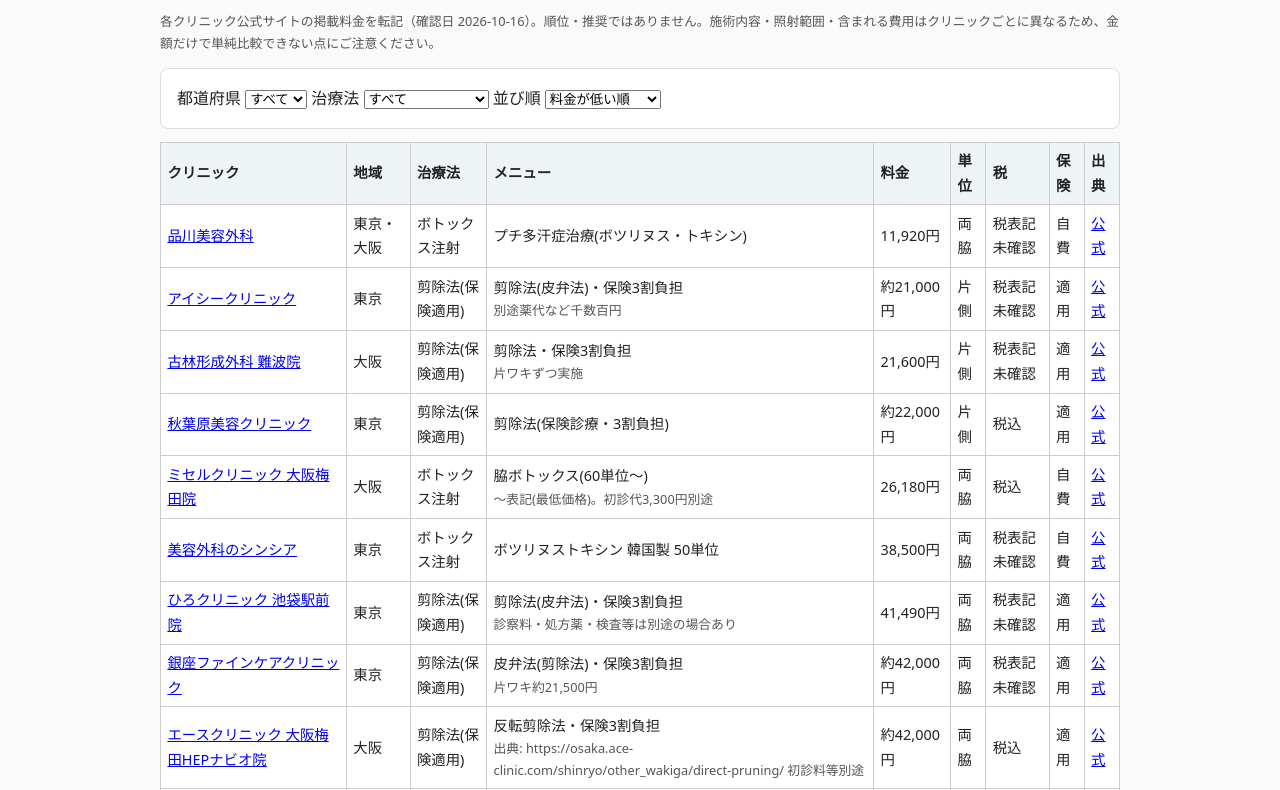
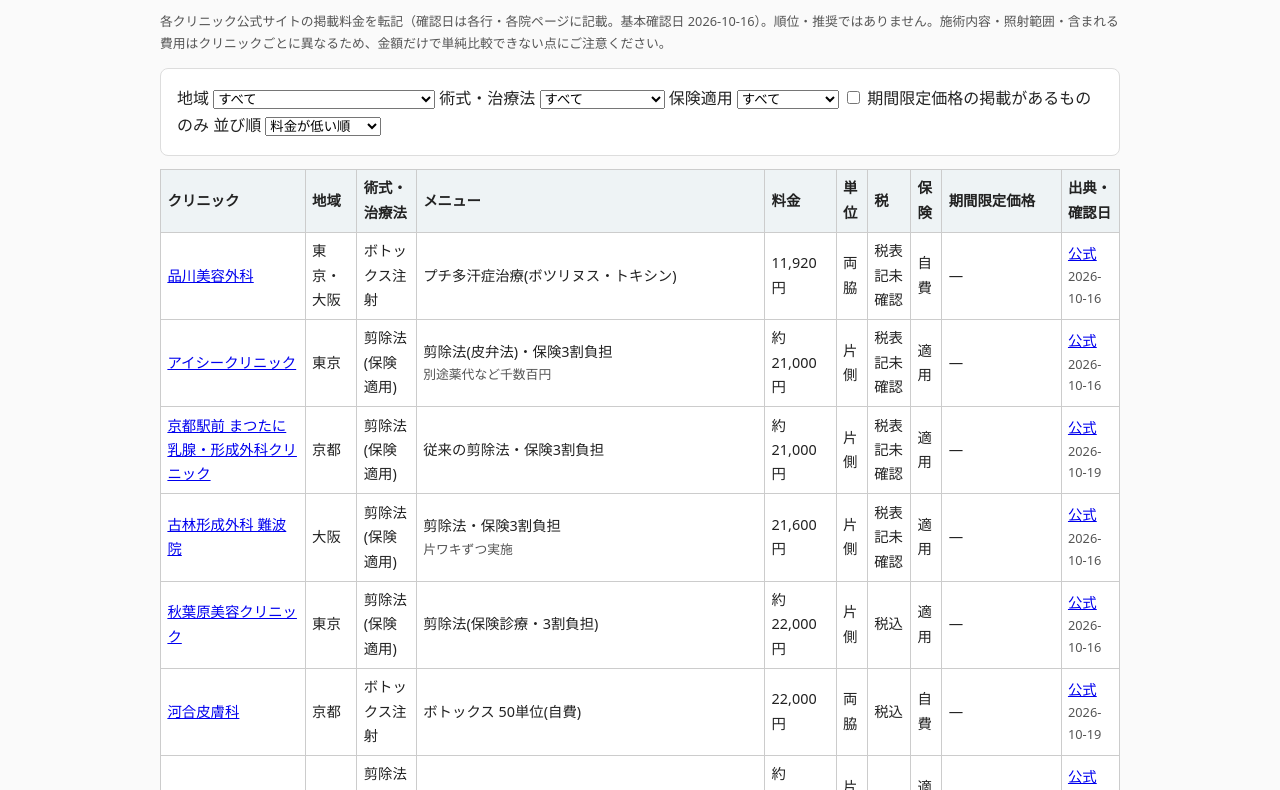
Before and after one commit to Umeboshi-bit/wakiga-cost, an Astro site: page /wakiga-cost/clinics in a window 1280 px wide. Shown: the part 186-976 px from the top of the page. Built offline with nearby package versions, Linux system fonts and the light colour scheme; Astro itself is replaced by a stand-in of ours.

Commit message:
Add senjo post-op schedule page; Kansai clinics, insurance/method/campaign filters

```diff
--- a/src/data/clinics.json
+++ b/src/data/clinics.json
@@ -1,6 +1,6 @@
 {
  "checked_at": "2026-10-16",
- "note": "全価格は各クリニック公式サイトの料金ページ本文を直接取得(2026-10-16)して確認した掲載値。tax_included=null は税込/税抜の明記を確認できなかったもの。保険診療の金額は各院掲載の目安。",
+ "note": "全価格は各クリニック公式サイトの料金ページ本文を直接取得(2026-10-16)して確認した掲載値。tax_included=null は税込/税抜の明記を確認できなかったもの。保険診療の金額は各院掲載の目安。 2026-10-19追加分(関西)は各院の checked_at を参照。期間限定キャンペーン価格は公式ページで期間表示を確認できたもののみ campaign 欄に掲載。",
  "clinics": [
   {
    "id": "tkc110",
@@ -762,6 +762,253 @@
      "note": "片脇約22,000円"
     }
    ]
+  },
+  {
+   "id": "matsutani-kyoto",
+   "name": "京都駅前 まつたに乳腺・形成外科クリニック",
+   "prefectures": [
+    "京都"
+   ],
+   "url": "https://www.kyoto-breast.com/service/keisei/underarms/",
+   "verify": "fetch",
+   "checked_at": "2026-10-19",
+   "prices": [
+    {
+     "t": "senjo_ins",
+     "label": "従来の剪除法・保険3割負担",
+     "price": 21000,
+     "approx": true,
+     "unit": "片側",
+     "insurance": true,
+     "tax_included": null
+    },
+    {
+     "t": "botox",
+     "label": "ボトックス注射(自費)",
+     "price": 44000,
+     "unit": "両脇",
+     "insurance": false,
+     "tax_included": true,
+     "note": "1回あたり"
+    }
+   ]
+  },
+  {
+   "id": "kawai-kyoto",
+   "name": "河合皮膚科",
+   "prefectures": [
+    "京都"
+   ],
+   "branch_note": "京都市下京区",
+   "url": "https://kawai-clinic.net/shinryou/wakiga/",
+   "verify": "fetch",
+   "checked_at": "2026-10-19",
+   "prices": [
+    {
+     "t": "senjo_ins",
+     "label": "反転法・保険3割負担",
+     "price": 23100,
+     "approx": true,
+     "unit": "片側",
+     "insurance": true,
+     "tax_included": true
+    },
+    {
+     "t": "miradry",
+     "label": "ミラドライ 両ワキ",
+     "price": 165000,
+     "unit": "両脇",
+     "insurance": false,
+     "tax_included": true
+    },
+    {
+     "t": "botox",
+     "label": "ボトックス 50単位(自費)",
+     "price": 22000,
+     "unit": "両脇",
+     "insurance": false,
+     "tax_included": true
+    },
+    {
+     "t": "botox",
+     "label": "ボトックス 100単位・保険3割負担",
+     "price": 25300,
+     "approx": true,
+     "unit": "両脇",
+     "insurance": true,
+     "tax_included": true,
+     "note": "保険適用は医師の診断による"
+    }
+   ]
+  },
+  {
+   "id": "kousei-kobe",
+   "name": "神成美容外科",
+   "prefectures": [
+    "兵庫"
+   ],
+   "branch_note": "神戸三宮",
+   "url": "https://viewhot-kousei.com/fee/",
+   "verify": "fetch",
+   "checked_at": "2026-10-19",
+   "prices": [
+    {
+     "t": "miradry",
+     "label": "ミラドライ 両ワキ",
+     "price": 330000,
+     "unit": "両脇",
+     "insurance": false,
+     "tax_included": true,
+     "note": "2回目165,000円。診察代・薬代込みと記載"
+    },
+    {
+     "t": "senjo",
+     "label": "反転剪除法(わきが切開法)",
+     "price": 330000,
+     "unit": "不明",
+     "insurance": false,
+     "tax_included": true
+    }
+   ]
+  },
+  {
+   "id": "clinique-kobe",
+   "name": "クリニーク神戸三宮",
+   "prefectures": [
+    "兵庫"
+   ],
+   "url": "https://clinique-kobe-sannomiya.com/menu/wakiga/",
+   "verify": "fetch",
+   "checked_at": "2026-10-19",
+   "prices": [
+    {
+     "t": "miradry",
+     "label": "ミラドライ 両脇(通常価格)",
+     "price": 195800,
+     "unit": "両脇",
+     "insurance": false,
+     "tax_included": true,
+     "note": "別途チップ代33,000円・麻酔代11,000円。モニター価格85,800円の記載あり(条件は公式で確認)"
+    }
+   ]
+  },
+  {
+   "id": "tor-kobe",
+   "name": "神戸トアロード形成美容クリニック",
+   "prefectures": [
+    "兵庫"
+   ],
+   "url": "https://tor-cl.jp/keiseigeka/wakiga/hoken",
+   "verify": "fetch",
+   "checked_at": "2026-10-19",
+   "prices": [
+    {
+     "t": "senjo_ins",
+     "label": "剪除法・保険3割負担",
+     "price": 23190,
+     "approx": true,
+     "unit": "片側",
+     "insurance": true,
+     "tax_included": null
+    }
+   ]
+  },
+  {
+   "id": "seishin-n",
+   "name": "西神Nクリニック",
+   "prefectures": [
+    "兵庫"
+   ],
+   "branch_note": "神戸市西区",
+   "url": "https://seishin-n-clinic.com/menulist/miradry",
+   "verify": "fetch",
+   "checked_at": "2026-10-19",
+   "prices": [
+    {
+     "t": "miradry",
+     "label": "ミラドライ 両わき1回(通常価格)",
+     "price": 272800,
+     "unit": "両脇",
+     "insurance": false,
+     "tax_included": true,
+     "note": "チップ代・麻酔代・薬代込みと記載。2回目162,800円。モニター限定価格181,500円の記載あり(写真撮影などの条件あり)"
+    }
+   ]
+  },
+  {
+   "id": "ls-osaka",
+   "name": "LSクリニック 大阪梅田",
+   "prefectures": [
+    "大阪"
+   ],
+   "url": "https://lsclinic.jp/plastic/%e3%82%8f%e3%81%8d%e3%81%8c%e3%83%bb%e8%85%8b%e8%87%ad%e7%97%87/",
+   "verify": "fetch",
+   "checked_at": "2026-10-19",
+   "prices": [
+    {
+     "t": "senjo_ins",
+     "label": "腋臭症手術(皮弁法)・保険3割負担",
+     "price": 30000,
+     "approx": true,
+     "unit": "片側",
+     "insurance": true,
+     "tax_included": null,
+     "note": "別途診察料・検査代・薬剤費用など"
+    }
+   ]
+  },
+  {
+   "id": "lula-osaka",
+   "name": "ルラ美容クリニック 大阪本院",
+   "prefectures": [
+    "大阪"
+   ],
+   "branch_note": "ミラドライは渋谷・大阪・名古屋・札幌・仙台・福岡の各院のみ",
+   "url": "https://www.lula-beauty.jp/miradry/",
+   "verify": "fetch",
+   "checked_at": "2026-10-19",
+   "prices": [
+    {
+     "t": "miradry",
+     "label": "ミラドライ 最大照射プラン(通常)",
+     "price": 217800,
+     "unit": "両脇",
+     "insurance": false,
+     "tax_included": true,
+     "note": "局所麻酔代別途25,000円＋税",
+     "campaign": {
+      "label": "＜期間限定＞キャンペーン定価",
+      "price": 121000,
+      "tax_included": true,
+      "period": "終了日の記載なし",
+      "checked_at": "2026-10-19",
+      "url": "https://www.lula-beauty.jp/miradry/"
+     }
+    }
+   ]
+  },
+  {
+   "id": "onishi",
+   "name": "大西皮フ科形成外科医院 滋賀大津石山院",
+   "prefectures": [
+    "滋賀"
+   ],
+   "branch_note": "料金表に「※滋賀大津石山院のみ」と記載",
+   "url": "https://www.onishiskinclinic.com/menu_list/wakiga/senjo/index.html",
+   "verify": "fetch",
+   "checked_at": "2026-10-19",
+   "prices": [
+    {
+     "t": "senjo_ins",
+     "label": "剪除法・保険3割負担",
+     "price": 45000,
+     "approx": true,
+     "unit": "両脇",
+     "insurance": true,
+     "tax_included": null,
+     "note": "片ワキ約24,000円。固定用ボレロ19,800円(税込)"
+    }
+   ]
   }
  ]
 }
--- a/src/layouts/Base.astro
+++ b/src/layouts/Base.astro
@@ -17,7 +17,7 @@
 </style></head><body>
 <div class="pr">【PR】当サイトはアフィリエイト広告を利用する場合があります。掲載順は料金・名称などの客観的な基準のみで、広告の有無によって変わりません。</div>
 <header><a class="logo" href={`${import.meta.env.BASE_URL}/`.replace("//","/")}>ワキガ費用ナビ</a>
-<a href={`${import.meta.env.BASE_URL}/clinics/`.replace("//","/")}>料金データベース</a><a href={`${import.meta.env.BASE_URL}/simulator/`.replace("//","/")}>5年総額</a><a href={`${import.meta.env.BASE_URL}/check/`.replace("//","/")}>傾向チェック</a><a href={`${import.meta.env.BASE_URL}/guide/`.replace("//","/")}>治療法ガイド</a><a href={`${import.meta.env.BASE_URL}/insurance/`.replace("//","/")}>保険適用</a><a href={`${import.meta.env.BASE_URL}/products/`.replace("//","/")}>市販品</a><a href={`${import.meta.env.BASE_URL}/policy/`.replace("//","/")}>運営方針</a></header>
+<a href={`${import.meta.env.BASE_URL}/clinics/`.replace("//","/")}>料金データベース</a><a href={`${import.meta.env.BASE_URL}/simulator/`.replace("//","/")}>5年総額</a><a href={`${import.meta.env.BASE_URL}/check/`.replace("//","/")}>傾向チェック</a><a href={`${import.meta.env.BASE_URL}/guide/`.replace("//","/")}>治療法ガイド</a><a href={`${import.meta.env.BASE_URL}/insurance/`.replace("//","/")}>保険適用</a><a href={`${import.meta.env.BASE_URL}/senjo-recovery/`.replace("//","/")}>術後スケジュール</a><a href={`${import.meta.env.BASE_URL}/products/`.replace("//","/")}>市販品</a><a href={`${import.meta.env.BASE_URL}/policy/`.replace("//","/")}>運営方針</a></header>
 <main><slot /></main>
 <footer>
 <div class="card"><b>料金更新のお知らせメール(準備中)</b><br><a href={`${import.meta.env.BASE_URL}/newsletter/`.replace("//","/")}>登録について</a></div>
--- a/src/pages/clinics/index.astro
+++ b/src/pages/clinics/index.astro
@@ -2,26 +2,40 @@
 import Base from '../../layouts/Base.astro';
 import d from '../../data/clinics.json';
 import { T, yen, tax } from '../../data/meta.js';
-const rows = d.clinics.flatMap(c => c.prices.map(p => ({...p, cid:c.id, cname:c.name, pref:c.prefectures.join('・'), url:c.url})));
+const B = import.meta.env.BASE_URL.replace(/\/$/, '');
+const rows = d.clinics.flatMap(c => c.prices.map(p => ({...p, cid:c.id, cname:c.name, pref:c.prefectures.join('・'), url:c.url, checked:c.checked_at || d.checked_at})));
+const order = ['東京','大阪','京都','兵庫','滋賀'];
+const prefs = [...new Set(d.clinics.flatMap(c=>c.prefectures))].sort((a,b)=>order.indexOf(a)-order.indexOf(b));
+const kansai = ['大阪','京都','兵庫','滋賀'];
+const camps = rows.filter(r=>r.campaign);
 ---
 <Base title="クリニック料金データベース">
 <h1>ワキガ・多汗症治療 クリニック料金データベース</h1>
-<p class="note">各クリニック公式サイトの掲載料金を転記（確認日 {d.checked_at}）。順位・推奨ではありません。施術内容・照射範囲・含まれる費用はクリニックごとに異なるため、金額だけで単純比較できない点にご注意ください。</p>
+<p class="note">各クリニック公式サイトの掲載料金を転記（確認日は各行・各院ページに記載。基本確認日 {d.checked_at}）。順位・推奨ではありません。施術内容・照射範囲・含まれる費用はクリニックごとに異なるため、金額だけで単純比較できない点にご注意ください。</p>
 <div class="card">
-<label>都道府県 <select id="pref"><option value="">すべて</option><option>東京</option><option>大阪</option></select></label>
-<label>治療法 <select id="tr"><option value="">すべて</option>{Object.entries(T).map(([k,v])=><option value={k}>{v}</option>)}</select></label>
+<label>地域 <select id="pref"><option value="">すべて</option><option value="関西">関西（大阪・京都・兵庫・滋賀）</option>{prefs.map(p=><option value={p}>{p}</option>)}</select></label>
+<label>術式・治療法 <select id="tr"><option value="">すべて</option>{Object.entries(T).map(([k,v])=><option value={k}>{v}</option>)}</select></label>
+<label>保険適用 <select id="ins"><option value="">すべて</option><option value="1">保険適用あり</option><option value="0">自費のみ</option></select></label>
+<label><input type="checkbox" id="cp"> 期間限定価格の掲載があるもののみ</label>
 <label>並び順 <select id="sort"><option value="price">料金が低い順</option><option value="price_desc">料金が高い順</option><option value="name">クリニック名順</option></select></label>
 </div>
-<table><thead><tr><th>クリニック</th><th>地域</th><th>治療法</th><th>メニュー</th><th>料金</th><th>単位</th><th>税</th><th>保険</th><th>出典</th></tr></thead>
-<tbody id="tb">{rows.map(r=><tr data-pref={r.pref} data-t={r.t} data-price={r.price} data-name={r.cname}>
-<td><a href={`${import.meta.env.BASE_URL}/clinics/${r.cid}/`.replace("//","/")}>{r.cname}</a></td><td>{r.pref}</td><td>{T[r.t]}</td><td>{r.label}{r.note && <div class="note">{r.note}</div>}</td>
-<td>{r.approx?'約':''}{yen(r.price)}</td><td>{r.unit}</td><td>{tax(r.tax_included)}</td><td>{r.insurance?'適用':'自費'}</td><td><a href={r.url} rel="nofollow noopener" target="_blank">公式</a></td></tr>)}</tbody></table>
-<p class="note">掲載件数 {rows.length}件 / {d.clinics.length}院。不明な項目は掲載していません。誤りのご指摘は運営者ページの連絡先へ。</p>
+<table><thead><tr><th>クリニック</th><th>地域</th><th>術式・治療法</th><th>メニュー</th><th>料金</th><th>単位</th><th>税</th><th>保険</th><th>期間限定価格</th><th>出典・確認日</th></tr></thead>
+<tbody id="tb">{rows.map(r=><tr data-pref={r.pref} data-t={r.t} data-price={r.price} data-name={r.cname} data-ins={r.insurance?'1':'0'} data-cp={r.campaign?'1':'0'}>
+<td><a href={`${B}/clinics/${r.cid}/`}>{r.cname}</a></td><td>{r.pref}</td><td>{T[r.t]}</td><td>{r.label}{r.note && <div class="note">{r.note}</div>}</td>
+<td>{r.approx?'約':''}{yen(r.price)}</td><td>{r.unit}</td><td>{tax(r.tax_included)}</td><td>{r.insurance?'適用':'自費'}</td>
+<td>{r.campaign ? <span>{r.campaign.label}<br><b>{yen(r.campaign.price)}</b>（{tax(r.campaign.tax_included)}）<div class="note">期間：{r.campaign.period}／確認日 {r.campaign.checked_at}／<a href={r.campaign.url} rel="nofollow noopener" target="_blank">出典</a></div></span> : '—'}</td>
+<td><a href={r.url} rel="nofollow noopener" target="_blank">公式</a><div class="note">{r.checked}</div></td></tr>)}</tbody></table>
+<p class="note">掲載件数 {rows.length}件 / {d.clinics.length}院（うち関西 {d.clinics.filter(c=>c.prefectures.some(p=>kansai.includes(p))).length}院）。不明な項目は掲載していません。単位が「片側」の金額は片ワキあたりです。誤りのご指摘は運営者ページの連絡先へ。</p>
+<div class="card"><b>期間限定価格について</b><br><span class="note">公式ページで「期間限定」等の表示を確認できた価格のみ、確認日と出典を付けて別欄に掲載しています（現在 {camps.length}件）。モニター価格など条件付きの価格はメニュー欄の注記に記載しています。キャンペーンは予告なく終了・変更されることがあるため、必ず公式サイトで最新の条件をご確認ください。並べ替えは通常価格で行っています。</span></div>
+<p><a href={`${B}/senjo-recovery/`}>剪除法の術後スケジュール（一般的な目安）を見る →</a></p>
 <script>
 const $=id=>document.getElementById(id);const tb=$('tb');const rs=[...tb.rows];
-function f(){const p=$('pref').value,t=$('tr').value,s=$('sort').value;
+const KANSAI=['大阪','京都','兵庫','滋賀'];
+function f(){const p=$('pref').value,t=$('tr').value,s=$('sort').value,ins=$('ins').value,cp=$('cp').checked;
 rs.sort((a,b)=>s==='name'?a.dataset.name.localeCompare(b.dataset.name,'ja'):(s==='price'?1:-1)*(a.dataset.price-b.dataset.price));
-rs.forEach(r=>{r.style.display=(!p||r.dataset.pref.includes(p))&&(!t||r.dataset.t===t)?'':'none';tb.appendChild(r)})}
-['pref','tr','sort'].forEach(i=>$(i).onchange=f);f();
+rs.forEach(r=>{const pr=r.dataset.pref;const okP=!p||(p==='関西'?KANSAI.some(k=>pr.includes(k)):pr.includes(p));
+r.style.display=okP&&(!t||r.dataset.t===t)&&(!ins||r.dataset.ins===ins)&&(!cp||r.dataset.cp==='1')?'':'none';tb.appendChild(r)})}
+['pref','tr','sort','ins','cp'].forEach(i=>$(i).onchange=f);
+const q=new URLSearchParams(location.search);if(q.get('pref'))$('pref').value=q.get('pref');f();
 </script>
 </Base>
--- a/src/pages/index.astro
+++ b/src/pages/index.astro
@@ -4,12 +4,14 @@
 ---
 <Base title="ワキガ治療の費用を、出典付きで比べる">
 <h1>ワキガ治療の費用を、出典と確認日付きで比べる</h1>
-<p>東京・大阪の{d.clinics.length}院について、公式サイトに掲載された料金を<b>出典URL・確認日・税込/税抜・片側/両側・保険適用の有無</b>とともに整理しています。おすすめ順位は付けていません。</p>
+<p>東京・関西（大阪・京都・兵庫・滋賀）の{d.clinics.length}院について、公式サイトに掲載された料金を<b>出典URL・確認日・税込/税抜・片側/両側・保険適用の有無</b>とともに整理しています。おすすめ順位は付けていません。</p>
 <div class="grid">
 <a class="card" href={`${import.meta.env.BASE_URL}/clinics/`.replace("//","/")}><b>クリニック料金データベース</b><br>都道府県・治療法で絞り込み、料金順に並べ替え</a>
 <a class="card" href={`${import.meta.env.BASE_URL}/simulator/`.replace("//","/")}><b>治療ごとの5年総額シミュレーター</b><br>掲載料金の最小・中央値・最大から5年分の費用目安を計算</a>
 <a class="card" href={`${import.meta.env.BASE_URL}/check/`.replace("//","/")}><b>体臭タイプ傾向チェック</b><br>ブラウザ内だけで完結。データは保存しません</a>
 <a class="card" href={`${import.meta.env.BASE_URL}/guide/`.replace("//","/")}><b>治療法ガイド</b><br>剪除法・ミラドライ・ボトックス・塩化アルミニウム</a>
+<a class="card" href={`${import.meta.env.BASE_URL}/senjo-recovery/`.replace("//","/")}><b>剪除法の術後スケジュール</b><br>仕事・家事・運動・入浴の一般的な目安（医療機関の出典付き）</a>
+<a class="card" href={`${import.meta.env.BASE_URL}/clinics/?pref=関西`.replace("//","/")}><b>関西のクリニック料金</b><br>大阪・京都・神戸ほか。保険適用・術式・期間限定価格で絞り込み</a>
 <a class="card" href={`${import.meta.env.BASE_URL}/insurance/`.replace("//","/")}><b>保険適用ガイド</b><br>保険が使える治療と自己負担の目安</a>
 <a class="card" href={`${import.meta.env.BASE_URL}/products/`.replace("//","/")}><b>市販品の選び方</b><br>医薬部外品と化粧品の違い</a>
 </div>
--- a/src/pages/simulator.astro
+++ b/src/pages/simulator.astro
@@ -3,17 +3,17 @@
 import d from '../data/clinics.json';
 const B = import.meta.env.BASE_URL.replace(/\/$/, '');
 const types = ['senjo_ins','senjo','miradry','botox'];
-const prefs = ['all','東京','大阪'];
+const prefs = ['all','東京','大阪','京都','兵庫','滋賀','関西'];
 function stats(arr){ if(!arr.length) return null; const s=[...arr].sort((a,b)=>a-b); const n=s.length; const med = n%2? s[(n-1)/2] : (s[n/2-1]+s[n/2])/2; return {min:s[0],med:Math.round(med),max:s[n-1],n}; }
 const S = {};
-for (const p of prefs){ S[p]={}; for (const t of types){ const vals=[]; for(const c of d.clinics){ if(p!=='all' && !c.prefectures.includes(p)) continue; for(const x of c.prices){ if(x.t!==t) continue; vals.push(x.unit==='片側' ? x.price*2 : x.price); } } S[p][t]=stats(vals); } }
+for (const p of prefs){ S[p]={}; for (const t of types){ const vals=[]; for(const c of d.clinics){ if(p==='関西' ? !c.prefectures.some(x=>['大阪','京都','兵庫','滋賀'].includes(x)) : (p!=='all' && !c.prefectures.includes(p))) continue; for(const x of c.prices){ if(x.t!==t) continue; vals.push(x.unit==='片側' ? x.price*2 : x.price); } } S[p][t]=stats(vals); } }
 const alum = d.clinics.some(c=>c.prices.some(x=>x.t==='alcl'||x.t==='aluminum'));
 ---
 <Base title="治療ごとの5年総額シミュレーター">
 <h1>治療ごとの5年総額シミュレーター</h1>
 <p>選んだ治療を5年間続けた場合の費用の目安を、<a href={`${B}/clinics/`}>料金データベース</a>に掲載している各院の公式掲載料金(確認日：{d.checked_at})の<b>最小・中央値・最大</b>から計算します。計算はブラウザ内だけで行い、入力内容は保存・送信しません。順位付けや特定の治療のおすすめはしていません。</p>
 <div class="card">
-<label>都道府県：<select id="pref"><option value="all">東京・大阪すべて</option><option value="東京">東京</option><option value="大阪">大阪</option></select></label>
+<label>都道府県：<select id="pref"><option value="all">全地域</option><option value="東京">東京</option><option value="関西">関西（大阪・京都・兵庫・滋賀）</option><option value="大阪">大阪</option><option value="京都">京都</option><option value="兵庫">兵庫</option><option value="滋賀">滋賀</option></select></label>
 <div style="margin-top:.6rem">
 <label><input type="checkbox" class="tx" value="senjo_ins"> 保険の剪除法(1回)</label><br>
 <label><input type="checkbox" class="tx" value="senjo"> 自費手術(1回)</label><br>
```
Also changed, not shown: src/pages/clinics/[id].astro (+8 -4 lines), src/pages/senjo-recovery.astro (added, +74 -0 lines).
